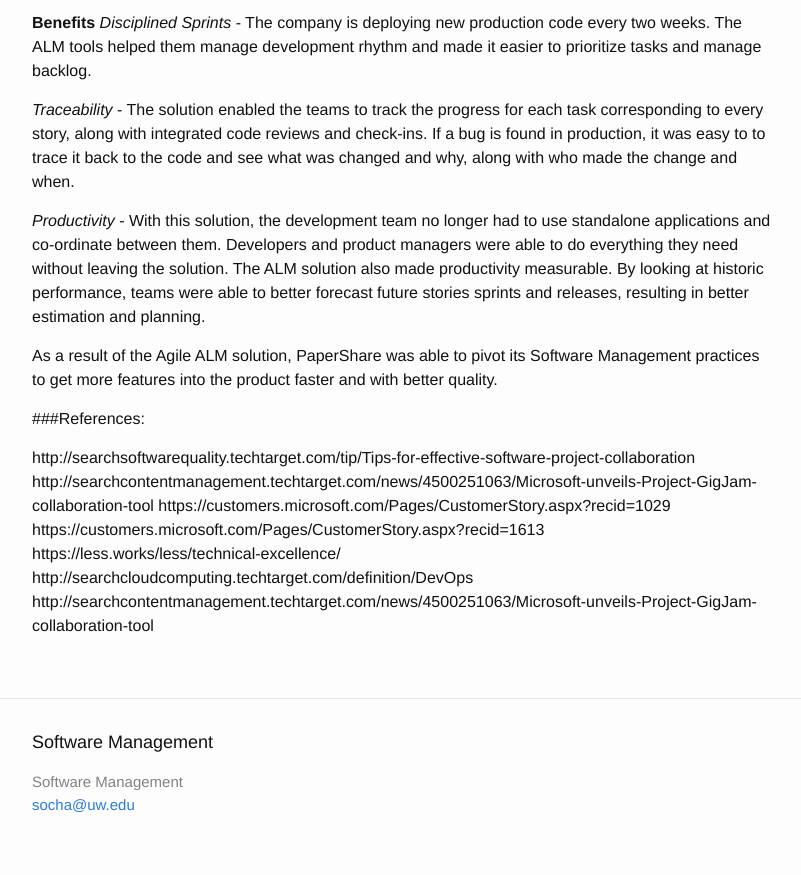
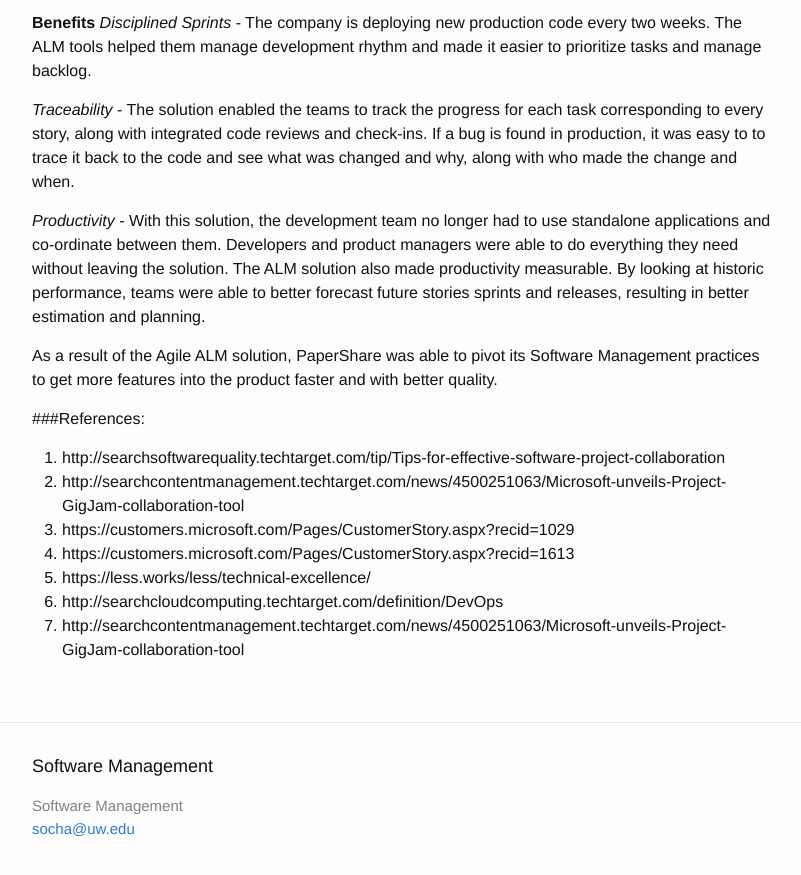
Before and after one commit to css566/css566.github.io, a Jekyll site: the page built from _posts/2016-05-05-agile_cyber.md, in a window 1280 px wide and 900 px high, scrolled down 2505 px. Shown: the top 875 px of the window, without its empty margins (238-1039 px from the left). Built offline with Jekyll 4.4.1, drawn with Linux system fonts in a browser that asks for light colours; comment, search, counter and statistics services are not loaded; some of the changed lines change nothing that is shown.

Commit message:
Fixed indentation, bullets and other minor errors

```diff
--- a/_posts/2016-05-05-agile_cyber.md
+++ b/_posts/2016-05-05-agile_cyber.md
@@ -86,10 +86,10 @@
 
 ###References:
 
-http://searchsoftwarequality.techtarget.com/tip/Tips-for-effective-software-project-collaboration
-http://searchcontentmanagement.techtarget.com/news/4500251063/Microsoft-unveils-Project-GigJam-collaboration-tool
-https://customers.microsoft.com/Pages/CustomerStory.aspx?recid=1029
-https://customers.microsoft.com/Pages/CustomerStory.aspx?recid=1613
-https://less.works/less/technical-excellence/
-http://searchcloudcomputing.techtarget.com/definition/DevOps
-http://searchcontentmanagement.techtarget.com/news/4500251063/Microsoft-unveils-Project-GigJam-collaboration-tool
+1. http://searchsoftwarequality.techtarget.com/tip/Tips-for-effective-software-project-collaboration
+2. http://searchcontentmanagement.techtarget.com/news/4500251063/Microsoft-unveils-Project-GigJam-collaboration-tool
+3. https://customers.microsoft.com/Pages/CustomerStory.aspx?recid=1029
+4. https://customers.microsoft.com/Pages/CustomerStory.aspx?recid=1613
+5. https://less.works/less/technical-excellence/
+6. http://searchcloudcomputing.techtarget.com/definition/DevOps
+7. http://searchcontentmanagement.techtarget.com/news/4500251063/Microsoft-unveils-Project-GigJam-collaboration-tool
```
